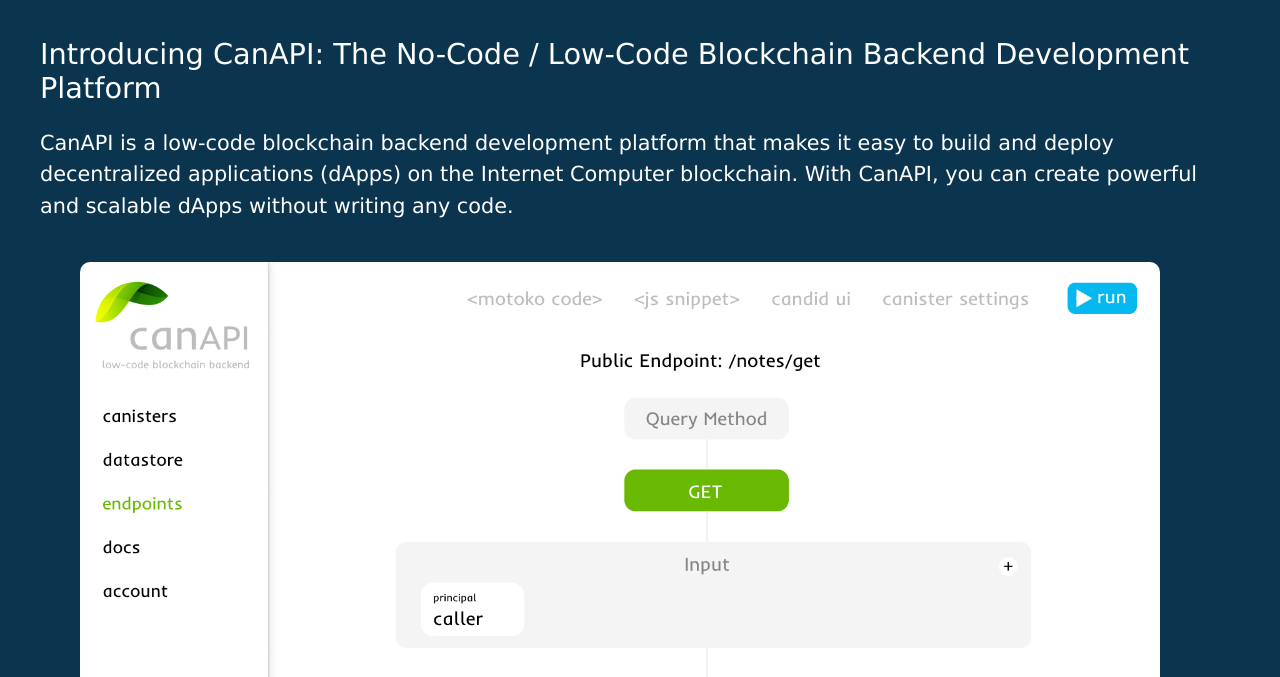
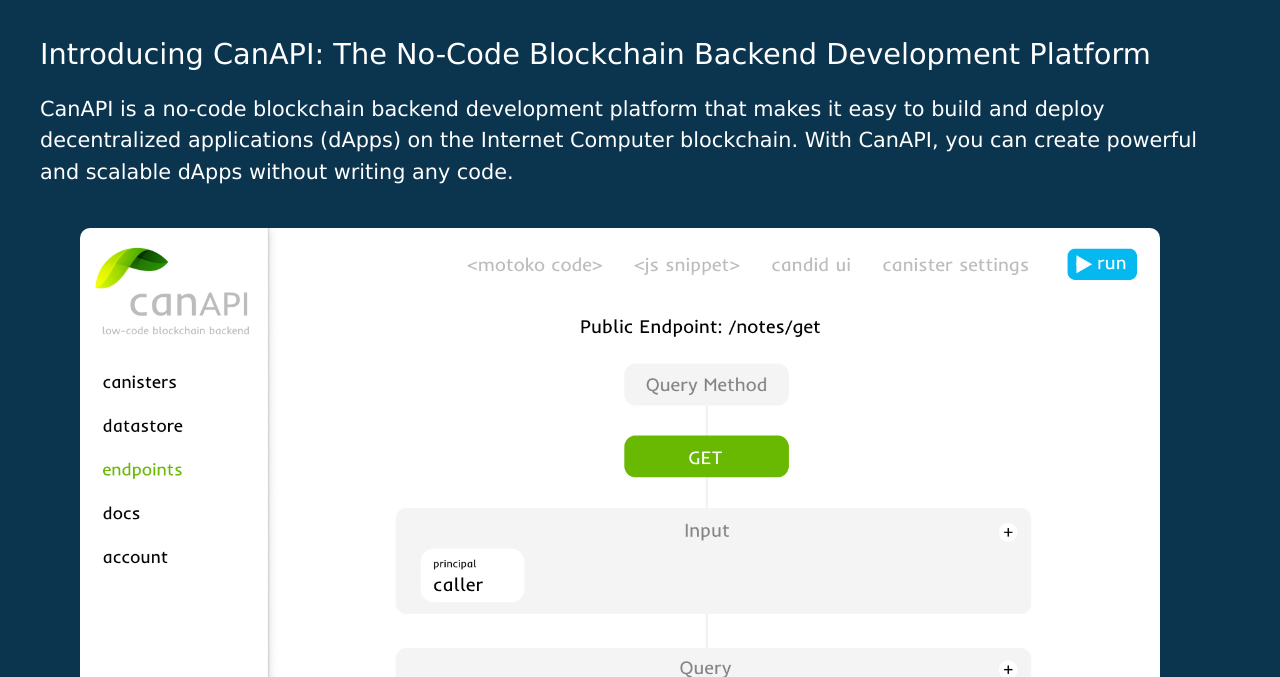
Before and after one commit to jakepeg/canapi_landing, a plain HTML site: page index.html in a window 1280 px wide. Shown: the part 123-800 px from the top of the page. Drawn offline with Linux system fonts and the light colour scheme.

Commit message:
change to no-code

```diff
--- a/index.html
+++ b/index.html
@@ -3,10 +3,10 @@
 <head>
   <meta charset="UTF-8">
   <meta name="viewport" content="width=device-width, initial-scale=1.0">
-  <meta name="description" content="CanAPI is a low-code blockchain backend development platform that makes it easy to build and deploy decentralized applications (DApps) on the Internet Computer blockchain.">
+  <meta name="description" content="CanAPI is a no-code blockchain backend development platform that makes it easy to build and deploy decentralized applications (DApps) on the Internet Computer blockchain.">
   <link rel="stylesheet" href="style.css">
   <link rel="icon" type="image/x-icon" href="favicon.ico">
-  <title>CanAPI no-code / low-code Blockchain Backend</title>
+  <title>CanAPI no-code Blockchain Backend</title>
 
 <!-- Google tag (gtag.js) -->
 <script async src="https://www.googletagmanager.com/gtag/js?id=G-MHSWYXT7T3"></script>
@@ -35,8 +35,8 @@
     <main class="main">
       <div class="column">
         <img class="app-image-mobile" src="app.png" alt="App Screenshot">
-        <h1>Introducing CanAPI: The No-Code / Low-Code Blockchain Backend Development Platform</h1>
-        <p>CanAPI is a low-code blockchain backend development platform that makes it easy to build and deploy decentralized applications (dApps) on the Internet Computer blockchain. With CanAPI, you can create powerful and scalable dApps without writing any code.</p>
+        <h1>Introducing CanAPI: The No-Code Blockchain Backend Development Platform</h1>
+        <p>CanAPI is a no-code blockchain backend development platform that makes it easy to build and deploy decentralized applications (dApps) on the Internet Computer blockchain. With CanAPI, you can create powerful and scalable dApps without writing any code.</p>
         <img class="app-image" src="app.jpg" alt="App Screenshot">
         <p>CanAPI's visual interface makes it easy to create and manage your backend. You can easily create data models, define your API endpoints, and connect to data sources.</p>
         <p>CanAPI is still under development, if you're interested in CanAPI, please sign up to our email list to stay in the loop on CanAPI's development and launch.</p>
```
